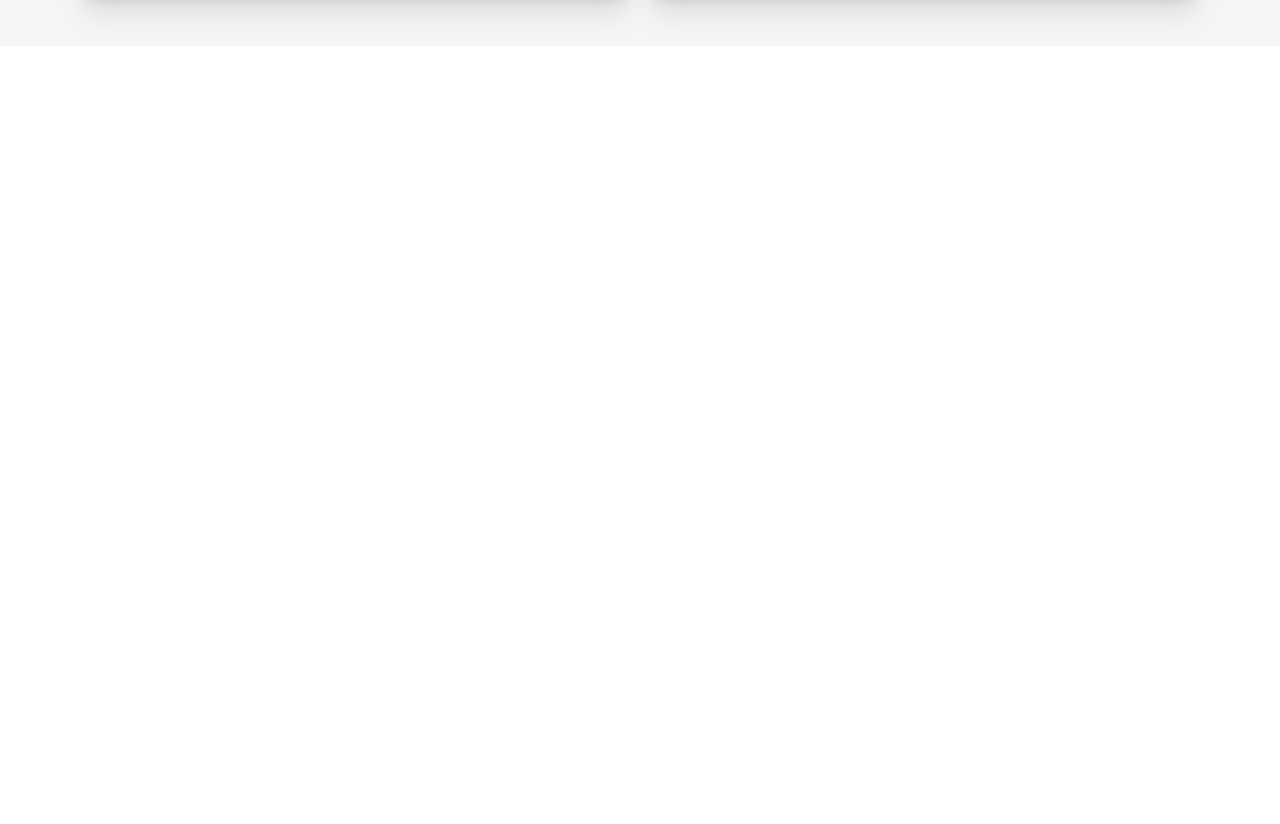
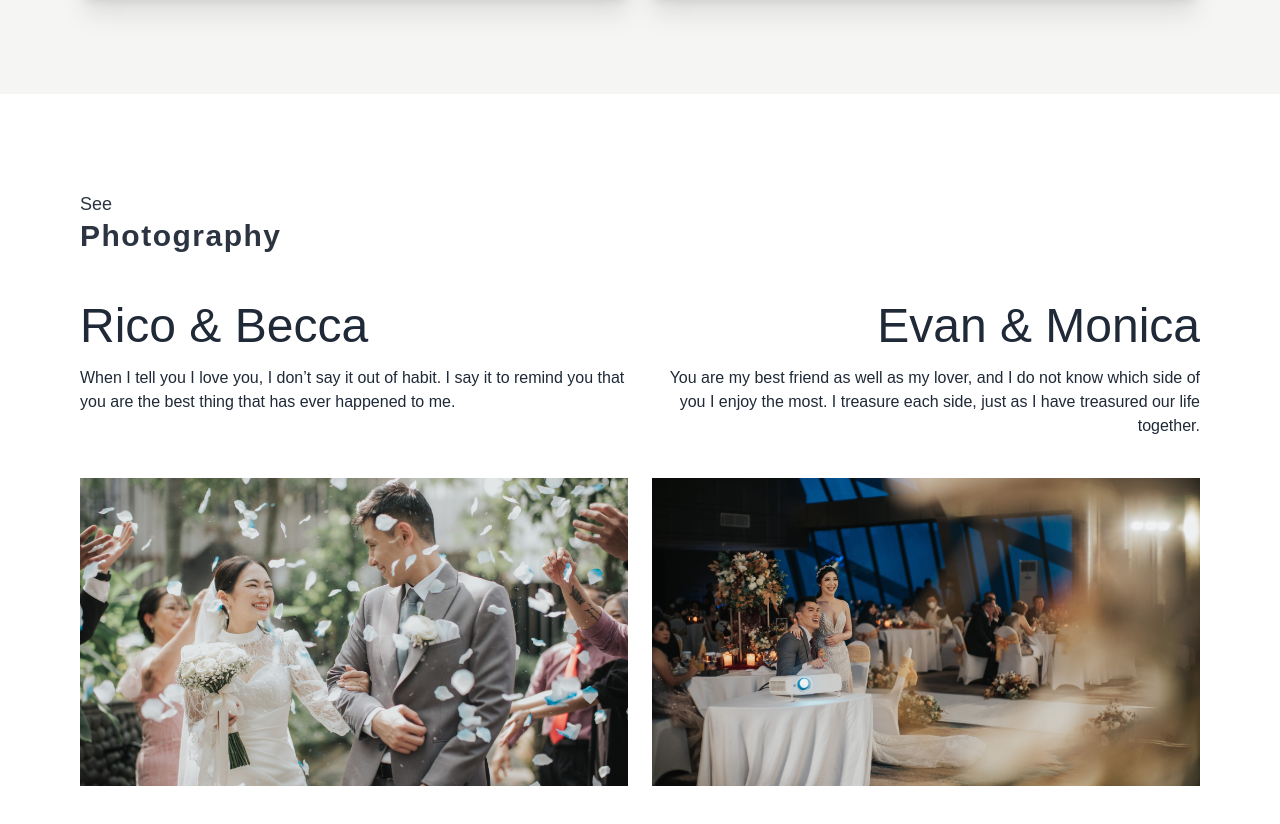
Before and after one commit to martinsuhendra/rym-photoworks, a Next.js app: page / in a window 1280 px wide. Shown: the part 2038-2862 px from the top of the page. Before the commit the page ends 2180 px from the top, so only its background shows below. Built offline with nearby package versions, Linux system fonts and the light colour scheme; a web font is replaced by a local one; what tailwindcss-animated would draw is missing.

Commit message:
feat: add photography sections

```diff
--- a/src/app/page.tsx
+++ b/src/app/page.tsx
@@ -1,5 +1,6 @@
 import Hero from '@/features/Hero'
 import Introduction from '@/features/Introduction'
+import Photography from '@/features/Photography'
 import Services from '@/features/Services'
 
 export default function Home() {
@@ -8,6 +9,7 @@ export default function Home() {
       <Hero />
       <Introduction />
       <Services />
+      <Photography />
     </main>
   )
 }
--- /dev/null
+++ b/src/components/PhotoHomeCard.tsx
@@ -0,0 +1,37 @@
+import Image, { StaticImageData } from 'next/image'
+
+interface PhotoHomeCardProps {
+  couplesName: string
+  caption: string
+  Photo: StaticImageData
+  orientation?: 'left' | 'right' | 'center'
+}
+
+function PhotoHomeCard({
+  couplesName,
+  caption,
+  Photo,
+  orientation = 'left',
+}: PhotoHomeCardProps) {
+  const orientationStyle = orientation === 'right' ? 'md:text-right' : undefined
+
+  return (
+    <div>
+      <div className={`md:h-44 text-left mb-12 md:mb-0 ${orientationStyle}`}>
+        <h3 className="font-primary text-5xl">{couplesName}</h3>
+        <p className="mt-4 font-primary line-clamp-3">{caption}</p>
+      </div>
+      <div className="w-full aspect-video relative">
+        <Image
+          src={Photo}
+          alt="Wedding Photo"
+          fill
+          placeholder="blur"
+          className="object-cover"
+        />
+      </div>
+    </div>
+  )
+}
+
+export default PhotoHomeCard
--- a/src/components/SectionWrapper.tsx
+++ b/src/components/SectionWrapper.tsx
@@ -13,7 +13,7 @@ function SectionWrapper({
   bg = 'bg-stone-100',
 }: SectionWrapperProps) {
   return (
-    <div className={`mb-24 ${bg}`}>
+    <div className={`pb-12 ${bg}`}>
       <div className="container py-12">
         <div className="py-12">
           {subtitle && (
--- a/src/features/Introduction.tsx
+++ b/src/features/Introduction.tsx
@@ -11,7 +11,7 @@ function Introduction() {
 
   return (
     <div
-      className={`container py-12 md:py-24 ${
+      className={`container py-24 ${
         inView ? 'animate-fade-up ' : 'animate-none'
       }`}
       ref={ref}
--- /dev/null
+++ b/src/features/Photography.tsx
@@ -0,0 +1,45 @@
+'use client'
+
+import { useInView } from 'react-intersection-observer'
+import RightImage from 'public/evan-monica.jpg'
+import LeftImage from 'public/riko-becca.jpg'
+
+import PhotoHomeCard from '@/components/PhotoHomeCard'
+import SectionWrapper from '@/components/SectionWrapper'
+
+function Photography() {
+  const { ref, inView } = useInView({
+    threshold: 0,
+  })
+
+  return (
+    <SectionWrapper subtitle="See" title="Photography" bg="white">
+      <div
+        className="grid grid-cold-1 md:grid-cols-2 gap-12 md:gap-6 items-stretch"
+        ref={ref}
+      >
+        <div className={inView ? 'animate-fade-right' : undefined}>
+          <PhotoHomeCard
+            couplesName="Rico & Becca"
+            caption="When I tell you I love you, I don’t say it out of habit. I say it to remind you that you are the best thing that has ever happened to me."
+            Photo={LeftImage}
+          />
+        </div>
+        <div
+          className={inView ? 'animate-fade-left animate-delay-500' : undefined}
+        >
+          <PhotoHomeCard
+            couplesName="Evan & Monica"
+            caption="You are my best friend as well as my lover, and I do not know which
+          side of you I enjoy the most. I treasure each side, just as I have
+          treasured our life together."
+            Photo={RightImage}
+            orientation="right"
+          />
+        </div>
+      </div>
+    </SectionWrapper>
+  )
+}
+
+export default Photography
```
Also changed, not shown: public/evan-monica.jpg (added), public/riko-becca.jpg (added).
